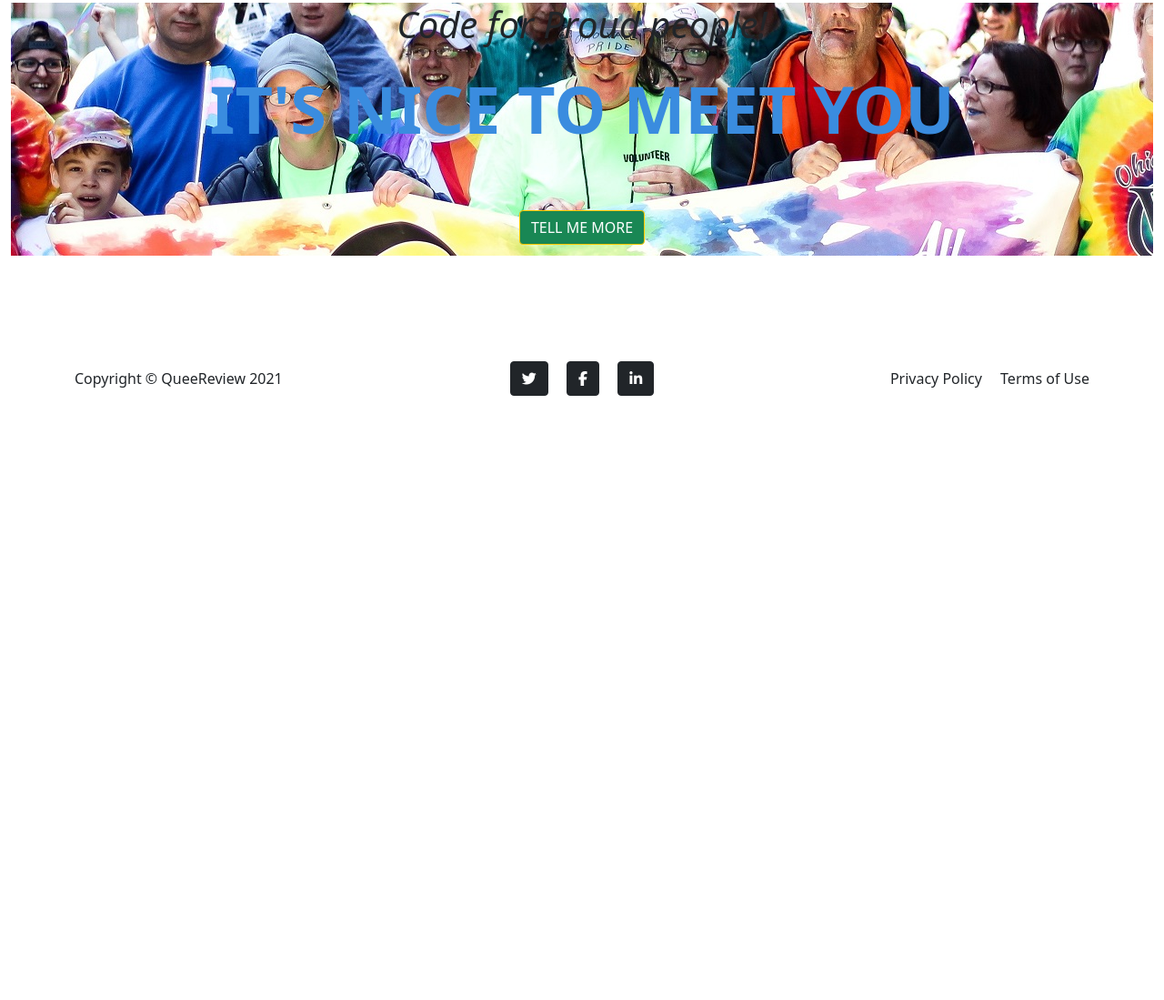
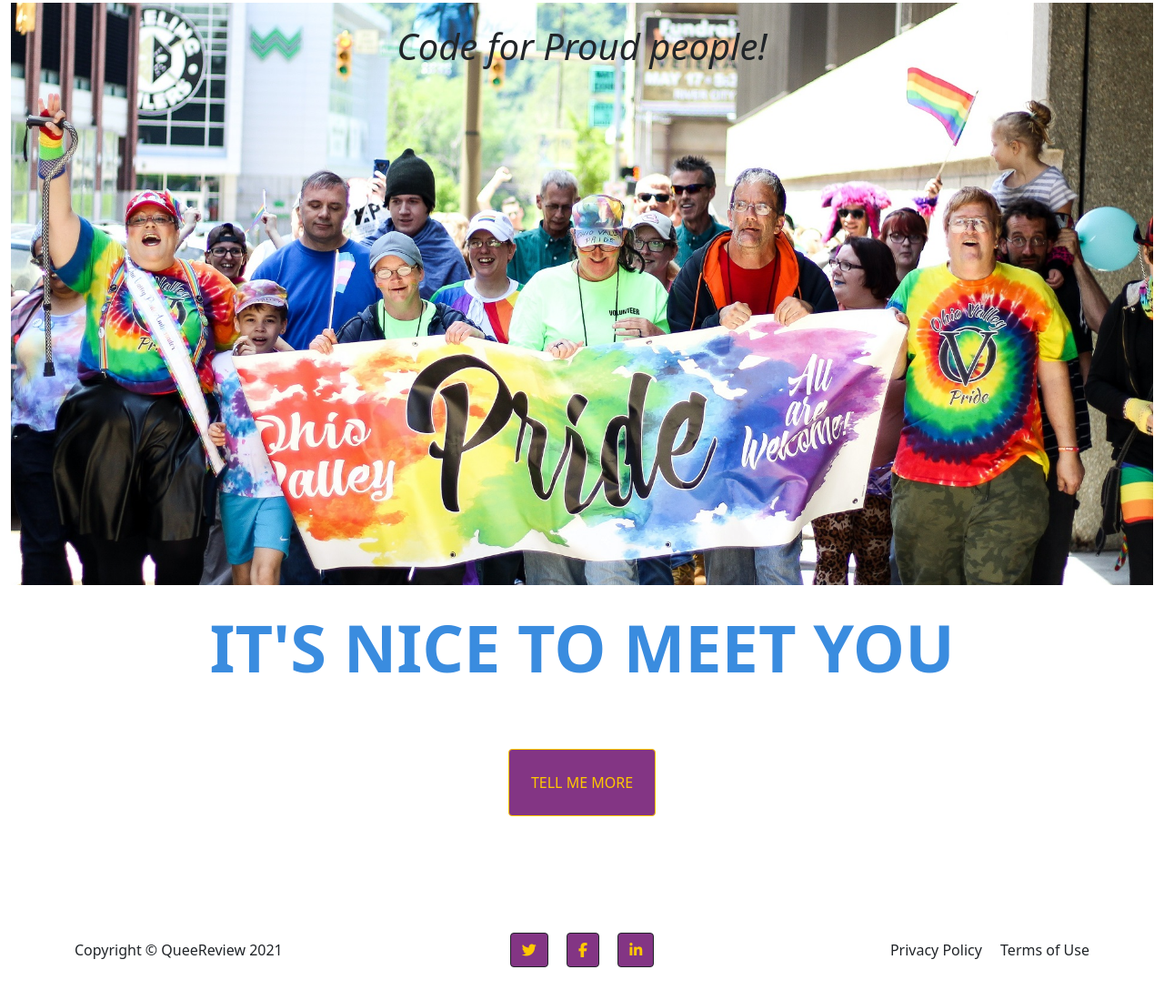
Before and after one commit to Lucy-Glanville-Brown/queereview, a Flask app: page / in a window 1280 px wide. Shown: the part 77-1176 px from the top of the page at 91% size. Before the commit the page ends 512 px from the top, so only its background shows below. Run offline with Flask 2, Linux system fonts and the light colour scheme; some libraries are stand-ins or nearby versions.

Commit message:
redesign index.html page

```diff
--- a/static/css/style.css
+++ b/static/css/style.css
@@ -32,14 +32,19 @@ html{
 .hero{
     background-image: url('/static/img/parade.jpg');
     background-position: center;
+    background-size: cover;
     background-repeat: no-repeat;
-    height:100%;
+    height:80vh;
+    display:flex;
+    flex-direction: column;
+    align-items: center;
 }
 
 .hero_text{
     font-size: 2.25rem;
     font-style: italic;
     line-height: 2.25rem;
+    margin-top: 1.5rem;
     margin-bottom: 2rem;
 }
 
@@ -47,6 +52,7 @@ html{
     font-size: 4.5rem;
     font-weight: 700;
     line-height: 4.5rem;
+    margin-top: 2rem;
     margin-bottom: 4rem;
     color: #3a8cdf;
 }
@@ -56,9 +62,10 @@ html{
 }
 
 .btn-primary {
-    color: #fff;
-    background-color: #198754;
+    color:#ffc800;
+    background-color:rgba(131,53,131.9);
     border-color: #ffc800;
+    padding:1.5rem;
 }
 
 #general_form {
@@ -72,3 +79,9 @@ html{
 #review_form {
     display: none;
 }
+/*---------------------------footer*/
+.btn-dark{
+    background-color:rgba(131,53,131.9);
+    color:#ffc800;
+}
+/*---------------------------register page*/
--- a/templates/index.html
+++ b/templates/index.html
@@ -4,9 +4,8 @@
 
 <div class="hero">
     <div class="hero_text"><h1>Code for Proud people!</h1></div>
-    <div class="text-uppercase welcome_text">It's Nice To Meet You</div>
-    <a class="btn btn-primary btn-xl text-uppercase" href="{{ url_for('ally') }}">Tell Me More</a>
 
 </div>
-
+<div class="text-uppercase welcome_text">It's Nice To Meet You</div>
+<a class="btn  btn-primary btn-xl text-uppercase" href="{{ url_for('ally') }}">Tell Me More</a>
 {% endblock %}
```
Also changed, not shown: templates/register.html (+7 -2 lines).
